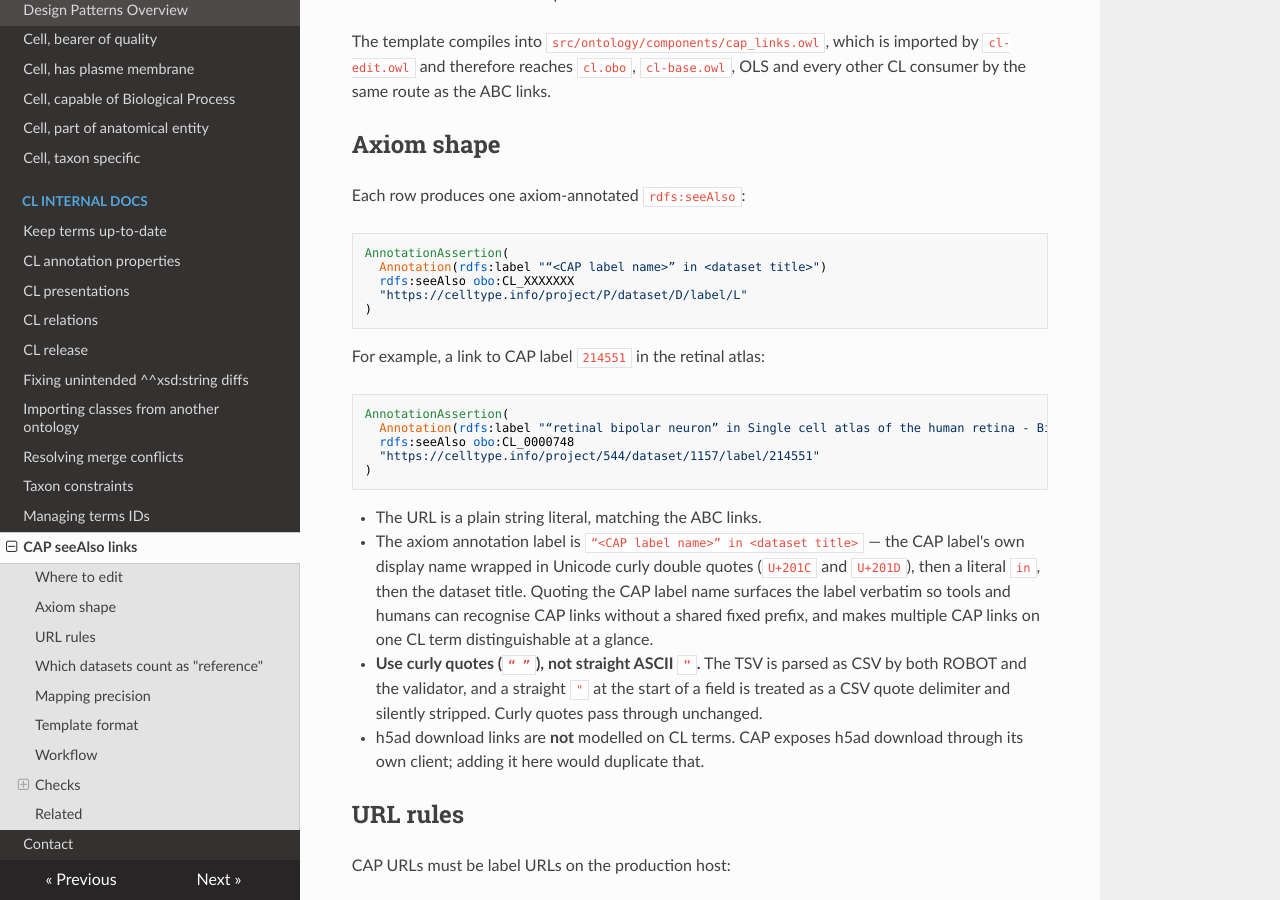
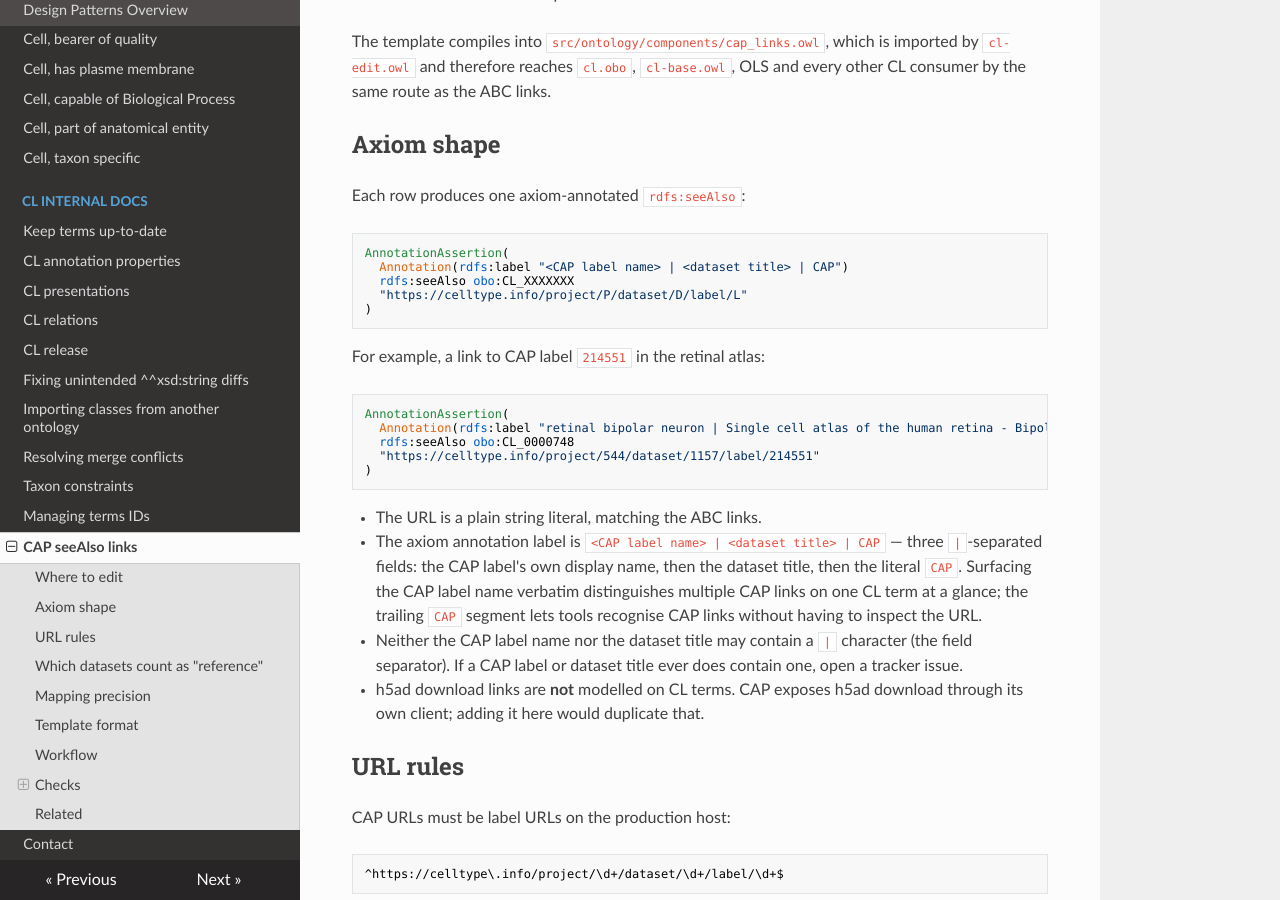
Before and after one commit to obophenotype/cell-ontology, an MkDocs documentation site: the page built from docs/cap_links.md, in a window 1280 px wide and 900 px high, scrolled down 479 px. Built offline with MkDocs 1.6.1, drawn with Linux system fonts in a browser that asks for light colours; nearby versions of some CDN libraries; some of the changed text lies outside the part shown.

Commit message:
Change CAP link label format to '<CAP label> | <dataset title> | CAP'
Replaces the previous `“<CAP label>” in <dataset title>` label with
`<CAP label name> | <dataset title> | CAP`, per request on issue #3875.
The ` | CAP` suffix lets tools recognise CAP links at a glance without
having to inspect the URL.

The new format uses no quote characters, so the Unicode-curly-quote
workaround for CSV parsing is no longer needed and all mentions of
curly quotes have been dropped from the validator, SPARQL check and
docs. The validator still parses the TSV with QUOTE_NONE so a stray
leading `"` in a dataset title is not silently stripped.

Updated:
- `docs/cap_links.md` axiom shape, example and template-check
  descriptions.
- `src/scripts/validate_cap_links.py` CAP_LABEL_PATTERN and error
  message (`^[^|]+ \| [^|]+ \| CAP$`).
- `src/sparql/cap-link-violation.sparql` regex and diagnostic message.

Smoke-tested end-to-end: the validator accepts the retinal-bipolar
example row, rejects both the old curly-quote form and a row missing
the trailing `CAP` segment; `robot template` emits the expected
`AnnotationAssertion`; the SPARQL check flags bad-label, missing-label
and bad-URL fixtures while leaving a valid row alone.

Signed-off-by: Claude

Co-Authored-By: Claude Opus 4.7 <noreply@anthropic.com>

````diff
--- a/docs/cap_links.md
+++ b/docs/cap_links.md
@@ -29,7 +29,7 @@ Each row produces one axiom-annotated `rdfs:seeAlso`:
 
 ```
 AnnotationAssertion(
-  Annotation(rdfs:label "“<CAP label name>” in <dataset title>")
+  Annotation(rdfs:label "<CAP label name> | <dataset title> | CAP")
   rdfs:seeAlso obo:CL_XXXXXXX
   "https://celltype.info/project/P/dataset/D/label/L"
 )
@@ -39,24 +39,22 @@ For example, a link to CAP label `214551` in the retinal atlas:
 
 ```
 AnnotationAssertion(
-  Annotation(rdfs:label "“retinal bipolar neuron” in Single cell atlas of the human retina - Bipolar cell subclass - scRNA-seq")
+  Annotation(rdfs:label "retinal bipolar neuron | Single cell atlas of the human retina - Bipolar cell subclass - scRNA-seq | CAP")
   rdfs:seeAlso obo:CL_0000748
   "https://celltype.info/project/544/dataset/1157/label/214551"
 )
 ```
 
 - The URL is a plain string literal, matching the ABC links.
-- The axiom annotation label is `“<CAP label name>” in <dataset title>`
-  — the CAP label's own display name wrapped in Unicode curly double
-  quotes (`U+201C` and `U+201D`), then a literal ` in `, then the
-  dataset title. Quoting the CAP label name surfaces the label verbatim
-  so tools and humans can recognise CAP links without a shared fixed
-  prefix, and makes multiple CAP links on one CL term distinguishable
-  at a glance.
-- **Use curly quotes (`“ ”`), not straight ASCII `"`.** The TSV is
-  parsed as CSV by both ROBOT and the validator, and a straight `"` at
-  the start of a field is treated as a CSV quote delimiter and silently
-  stripped. Curly quotes pass through unchanged.
+- The axiom annotation label is `<CAP label name> | <dataset title> | CAP`
+  — three ` | `-separated fields: the CAP label's own display name,
+  then the dataset title, then the literal `CAP`. Surfacing the CAP
+  label name verbatim distinguishes multiple CAP links on one CL term
+  at a glance; the trailing `CAP` segment lets tools recognise CAP
+  links without having to inspect the URL.
+- Neither the CAP label name nor the dataset title may contain a `|`
+  character (the field separator). If a CAP label or dataset title
+  ever does contain one, open a tracker issue.
 - h5ad download links are **not** modelled on CL terms. CAP exposes
   h5ad download through its own client; adding it here would duplicate
   that.
@@ -145,8 +143,8 @@ CAP links are curated by hand in `src/templates/cap_links.tsv`.
 - every `ID` exists in `cl-edit.owl` and is not obsolete;
 - no duplicate (ID, URL) pair appears twice;
 - every URL matches the production CAP label pattern above;
-- every row has a link label matching `“<cap label name>” in <dataset title>`
-  (curly quotes `U+201C` / `U+201D`, not straight `"`).
+- every row has a link label matching `<cap label name> | <dataset title> | CAP`
+  (three ` | `-separated fields, trailing field is the literal `CAP`).
 
 A failure here aborts the build. This is critical: without the check,
 ROBOT would silently mint a stub class for an unknown ID.
@@ -162,8 +160,8 @@ release. It flags:
   URLs and `rc1` staging URLs);
 - CAP links without an `rdfs:label` axiom annotation;
 - CAP links whose `rdfs:label` does not match
-  `“<cap label name>” in <dataset title>` (curly quotes `U+201C` /
-  `U+201D`).
+  `<cap label name> | <dataset title> | CAP` (three ` | `-separated
+  fields, trailing field is the literal `CAP`).
 
 The query can also be run on demand:
 
````
Also changed, not shown: 2 other files.
